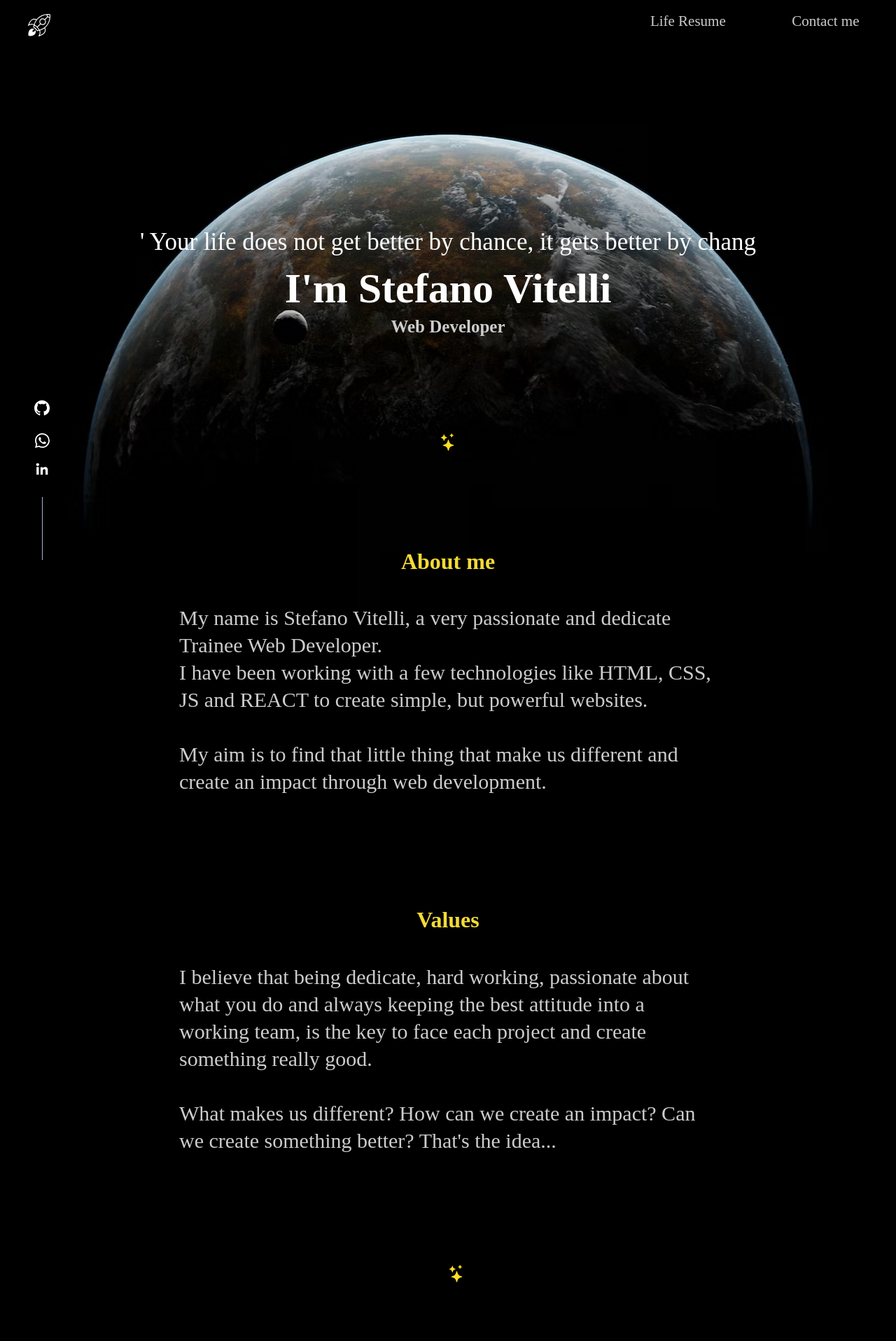
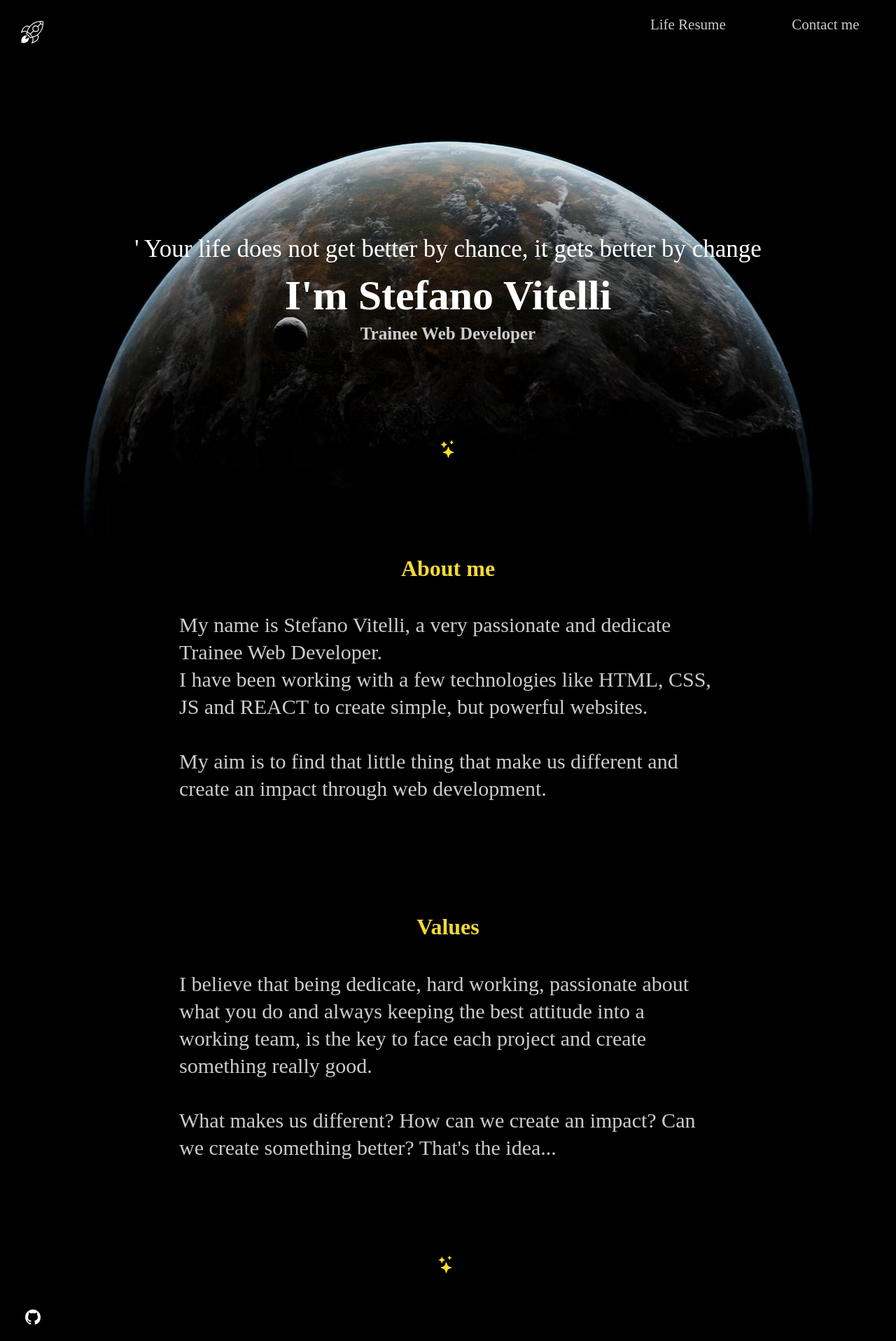
Before and after one commit to Stefano-Vitelli/budapest-project, a React (Create React App) app: page / in a window 1280 px wide. Shown: the top 1916 px of the page at 70% size. Before the commit the page ends 1841 px from the top, so only its background shows below. Built offline with nearby package versions, Linux system fonts and the light colour scheme.

Commit message:
mejora query debajo de 600px social-media

```diff
--- a/src/Navbar.js
+++ b/src/Navbar.js
@@ -10,7 +10,7 @@ const Navbar = () => {
                               words={["' Your life does not get better by chance, it gets better by change.'"]} />
                     </div>
                               <h1 className="first-header">I'm Stefano Vitelli</h1>
-                              <h2 className="own-name"> Web Developer</h2>
+                              <h2 className="own-name"> Trainee Web Developer</h2>
                               <img src="/Imagenes Web/stars-custom.svg" alt="stars-sky" className="stars-paragraph"/>
                          <div className="paragraph">
                                         <h3 className="third-header">About me</h3>
@@ -24,12 +24,35 @@ const Navbar = () => {
                                         <h3 className='four-header'>Values</h3>
                               <p className='second-paragraph'>
                               I believe that being dedicate, hard working, passionate about what you do and always keeping the best attitude into a working team, is the key to face each project and create something really good. <br /><br />
-                              What makes us different? How can we create an impact? Can we create something better? That's the idea...
+                              What makes us different? How can we create an impact? Can we create something better? That's the idea... <br />
+
+                              <img src="/Imagenes Web/stars-custom.svg" alt="stars-sky" className="stars-end"/>
                               </p>
 
 
 
-                              <img src="/Imagenes Web/stars-custom.svg" alt="stars-sky" className="stars-end"/>
+                              <ul class="social-media">
+            <li>
+              <a href="https://github.com/Stefano-Vitelli" target="_blank" rel="nofollow noopener noreferrer">
+                <img class="iconoGitHub" src="/Imagenes Web/github-white.svg" alt="gato github" />
+                  </a>
+            </li>
+
+            <li>
+              <a href="https://wa.me/34602501446" target="_blank">
+                <img class="logo-whatsapp" src="/Imagenes Web/whatsapp-white.svg" alt="whatsapp" /></a>
+
+            </li>
+
+            <li>
+              <a href="https://www.linkedin.com/in/stefano-vitelli-01931a17a/" target="_blank" rel="nofollow noopener noreferrer">
+                <img class="linkedin" src="/Imagenes Web/linkedInV2-fill-white.svg" alt="LinkedIn" /></a>
+                </li>
+        </ul>
+
+
+
+
                           </div>
                </div>
       );
--- a/src/RedesSociales.js
+++ b/src/RedesSociales.js
@@ -1,26 +1,7 @@
 const RedesSociales = () => {
      return (
         <footer className="footer">
-           <div className="side-container">
-                <ul className="social-media">
 
-                    <li>
-                          <a href="https://github.com/Stefano-Vitelli" target="_blank" rel="nofollow noopener noreferrer">
-                          <img className="iconoGitHub" src="/Imagenes Web/github-white.svg" alt="gato github" /></a>
-                    </li>
-
-                    <li>
-                              <a href="https://wa.me/34602501446" target="_blank">
-                              <img className="logo-whatsapp" src="/Imagenes Web/whatsapp-white.svg" alt="whatsapp" /></a>
-                    </li>
-
-                    <li>
-                                   <a href="https://www.linkedin.com/in/stefano-vitelli-01931a17a/" target="_blank" rel="nofollow noopener noreferrer">
-                                   <img className="linkedin" src="/Imagenes Web/linkedInV2-fill-white.svg" alt="LinkedIn" /></a>
-                    </li>
-
-               </ul>
-          </div>
 
           </footer>
           );
--- a/src/index.css
+++ b/src/index.css
@@ -1,8 +1,5 @@
-
-
 
 /* Extra small devices (phones, 600px and down) */
-
 
 @media only screen and (max-width: 600px) {
   .nav-style {
@@ -27,8 +24,12 @@
     justify-content: space-between;
   }
 
-  ul .social-media {
-    padding-top: 20%;
+  ul.social-media {
+    display: flex;
+    align-items: center;
+    justify-content: space-evenly;
+    padding-top: 2em;
+    padding-right: 1em;
   }
 
   .stars-end {
@@ -59,7 +60,11 @@
 }
 
 .interactive span {
-  font-size: 20px;
+  font-size: 2.5vh;
+  margin-block-start: 1em;
+    margin-block-end: 1em;
+    margin-inline-start: 1em;
+    margin-inline-end: 1em;
 }
 
 img.stars-paragraph {
@@ -159,6 +164,15 @@ body {
   color: #ccc;
 }
 
+ul .social-media {
+  padding-left: 1em;
+  padding-top: 1em;
+  display: flex;
+  -webkit-box-pack: center;
+  justify-content: center;
+  -webkit-box-align: center;
+  align-items: center;
+}
 .begining {
     background-image: url("/public/Imagenes\ Web/earth.avif");
     background-position: top;
@@ -238,14 +252,21 @@ h2, h3, h4, h5{
 }
 
 .social-media {
-    display: flex;
-    flex-direction: column;
-    -webkit-box-align: center;
-    align-items: center;
-    padding: 0px;
-    margin: 0px;
+    display: inline-block;
+    font-size: 1.2em;
+    margin-left: 1em;
     list-style: none;
-    font-size: 1.2em;
+
+}
+
+.stars {
+  padding-left: 1em;
+  padding-top: 1em;
+  display: flex;
+  -webkit-box-pack: center;
+  justify-content: center;
+  -webkit-box-align: center;
+  align-items: center;
 }
 
 
@@ -280,16 +301,6 @@ li {
 p {
   padding-left: 20%;
   padding-right: 20%;
-}
-
-.stars {
-    padding-left: 40px;
-    padding-top: 20px;
-    display: flex;
-    -webkit-box-pack: center;
-    justify-content: center;
-    -webkit-box-align: center;
-    align-items: center;
 }
 
 .ordered-list {
@@ -370,67 +381,7 @@ h3 {
 }
 
 .stars-end {
-  padding-left: 50%;
-  padding-top: 10%;
+  margin-left: 48%;
+    margin-right: 48%;
+    padding-top: 4.5em;
 }
-
-.motiv-letter {
-    display: flex;
-    -webkit-box-pack: justify;
-    justify-content: center;
-    -webkit-box-align: center;
-    align-items: center;
-    padding: 0px;
-    margin: 0px;
-    text-decoration: underline #f3da35;
-    font-size: 1.3em;
-}
-
-.formulario {
-     background-image: url("/public/Imagenes\ Web/astro.jpg");
-     background-repeat: no-repeat;
-     background-position: 100%;
-     background-size: 100%;
-     background-size: 8em;
-     --tw-text-opacity: 1;
-     color: rgba(248,195,7,var(--tw-text-opacity));
-     width: 100%;
-     height: 92vh;
-     display:flex;
-     align-items: center;
-     flex-direction: column;
-     justify-content: center;
-}
-
-select, textarea, .email{
-  width: 40%;
-  padding: 15px;
-  border: 1px solid #ccc;
-  border-radius: 4px;
-  box-sizing: border-box;
-  margin-top: 8px;
-  margin-bottom: 20px;
-  resize: vertical;
-}
-
-.user-name {
- width: 40%;
- padding: 15px;
- border: 1px solid #ccc;
- border-radius: 4px;
- box-sizing: border-box;
- margin-top: 8px;
- margin-bottom: 20px;
- resize: vertical
-}
-input[type=submit] {
-  background-color: #04AA6D;
-  width: 40%;
-  padding: 15px;
-  border: 1px solid #ccc;
-  border-radius: 4px;
-  box-sizing: border-box;
-  color: white;
-  resize: vertical;
-  cursor: pointer;
-}
```
